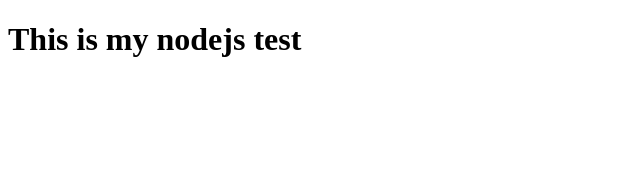
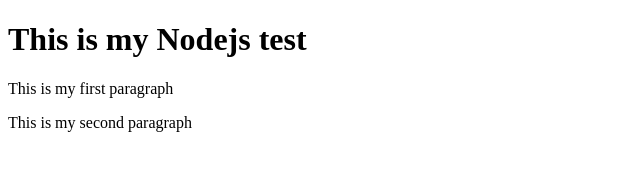
Before and after one commit to manjiri-vadujkar/Nodejs, a website: page index.html in a window 1280 px wide. Shown: the whole page, without its empty margins (0-640 px from the left). Drawn offline with Linux system fonts and the light colour scheme.

Commit message:
added lite-server package

```diff
--- a/index.html
+++ b/index.html
@@ -4,6 +4,8 @@
     <title>Nodejs Test</title>
 </head>
 <body>
-    <h1>This is my nodejs test</h1>
+    <h1>This is my Nodejs test</h1>
+    <p>This is my first paragraph</p>
+    <p>This is my second paragraph</p>
 </body>
 </html>
--- a/package.json
+++ b/package.json
@@ -4,7 +4,9 @@
   "description": "",
   "main": "index.html",
   "scripts": {
-    "test": "echo \"Error: no test specified\" && exit 1"
+    "start": "npm run lite",
+    "test": "echo \"Error: no test specified\" && exit 1",
+    "lite": "lite-server"
   },
   "repository": {
     "type": "git",
```
